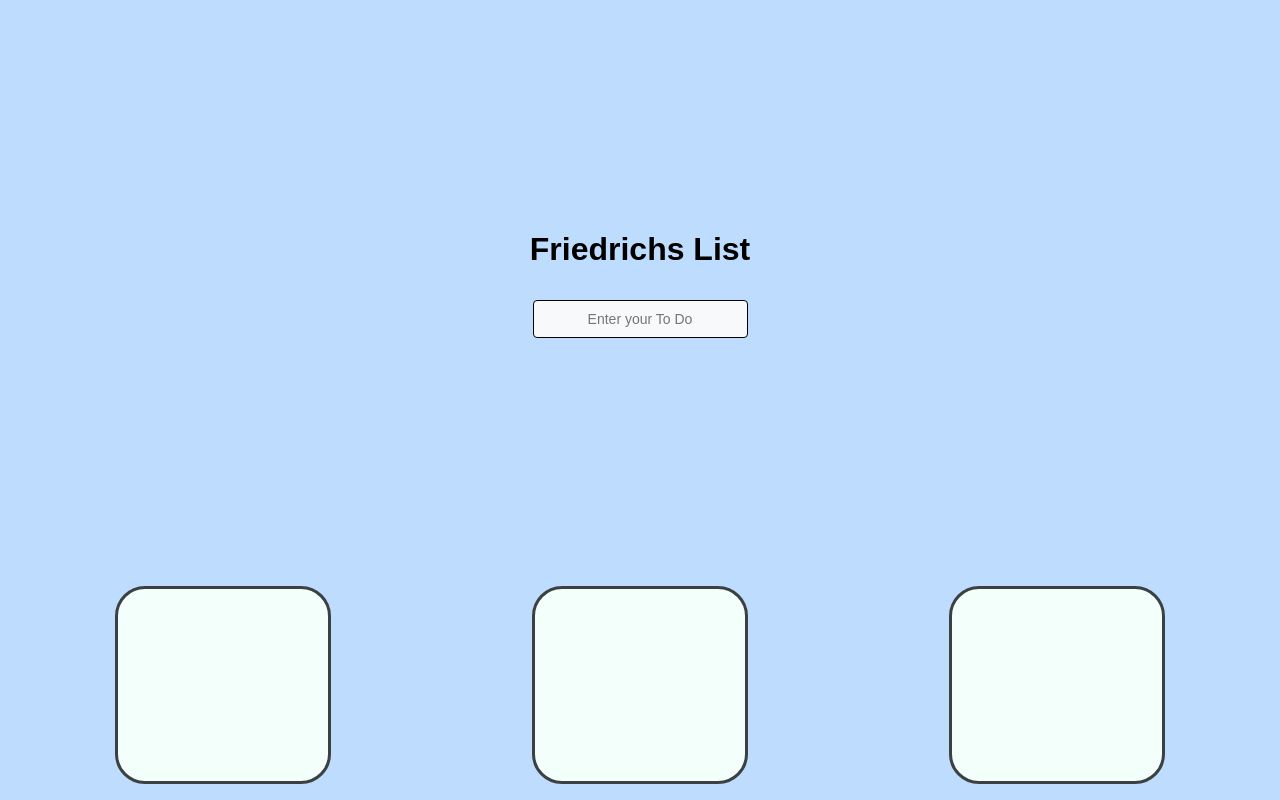
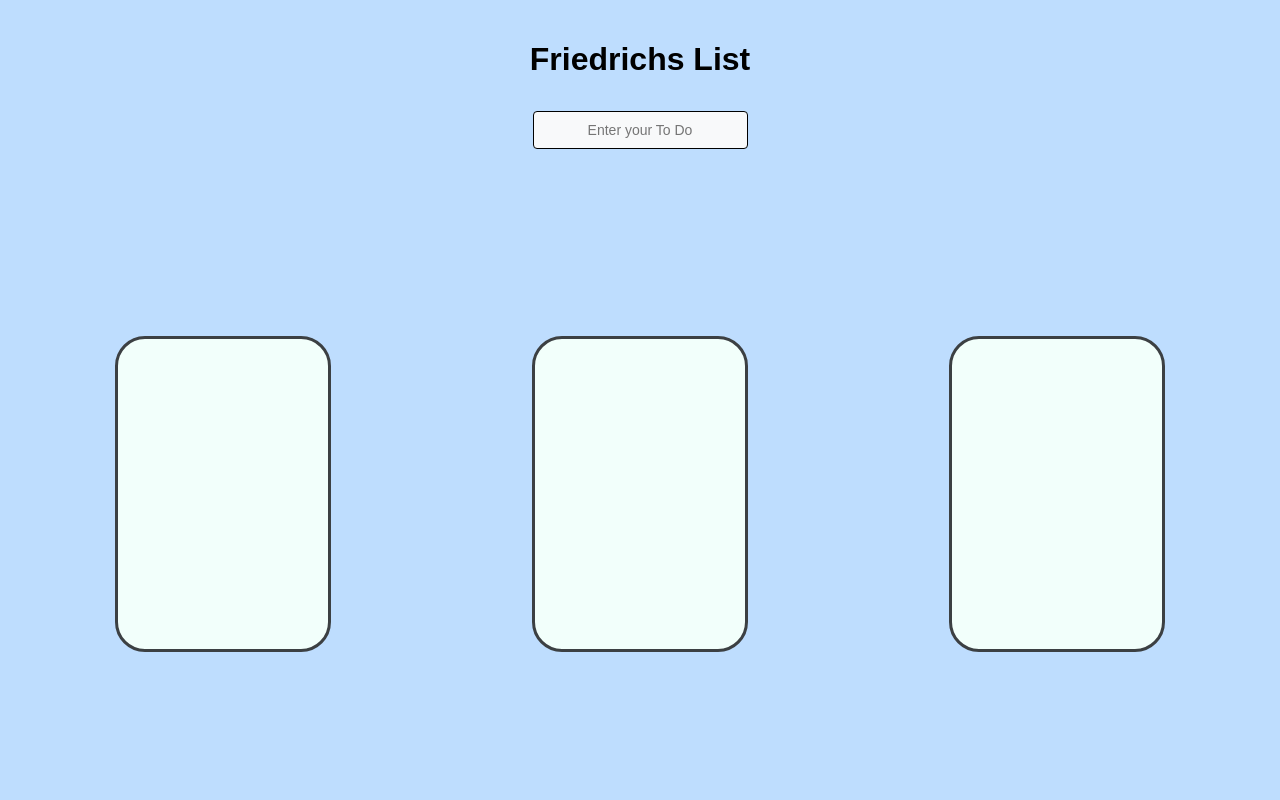
Before and after one commit to FriedrichtenHagen/todo-List, a plain HTML site: page index.html in a window 1280 px wide. Drawn offline with Linux system fonts and the light colour scheme.

Commit message:
Improve CSS and remove fluff

```diff
--- a/style.css
+++ b/style.css
@@ -7,7 +7,7 @@ html{
 body{
     display: flex;
     flex-direction: column;
-    justify-content: space-between;
+    /* justify-content: space-between; */
     height: 100%;
     background-color: #beddfe;
     margin: 0px;
@@ -15,8 +15,10 @@ body{
 .content{
     display: flex;
     flex-direction: column;
-    justify-content: center;
+    justify-content:flex-start;
     align-items: center;
+    height: 300px;
+
 }
 .header{
     display: flex;
@@ -41,6 +43,7 @@ body{
     background-color: rgb(242, 255, 251);
     padding: 5px;
     transition: all .2s ease-in-out;
+    min-height: 300px;
 }
 .login{
     margin: 5px;
@@ -76,7 +79,6 @@ section{
 }
 .highlight{
     background-color: #f8f9fa;
-
     border: 1px solid black;
     border-radius: 4px;
     color: #3c4043;
@@ -93,7 +95,6 @@ section{
 }
 .highlight2{
     background-color: #ff6565;
-
     border: 1px solid black;
     border-radius: 4px;
     color: #3c4043;
@@ -103,7 +104,6 @@ section{
     padding: 0 16px;
     line-height: 27px;
     height: 36px;
-
     text-align: center;
     cursor: pointer;
     user-select: none;
@@ -119,11 +119,9 @@ li{
 ul{
     margin-left: 0px;
     padding-left: 0px;
-
 }
 .dragging{
     opacity: .5;
-
 }
 .receiveDrag{
     background-color: rgb(255, 200, 255);
```
Also changed, not shown: script.js (+0 -28 lines).
